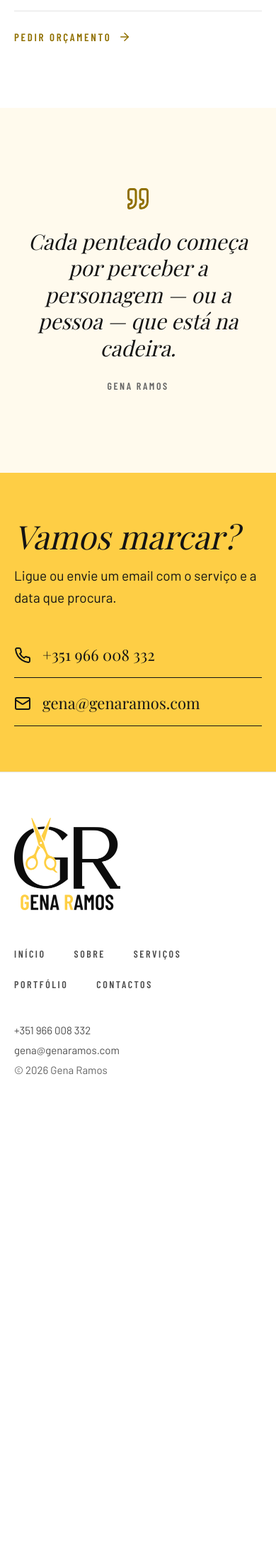
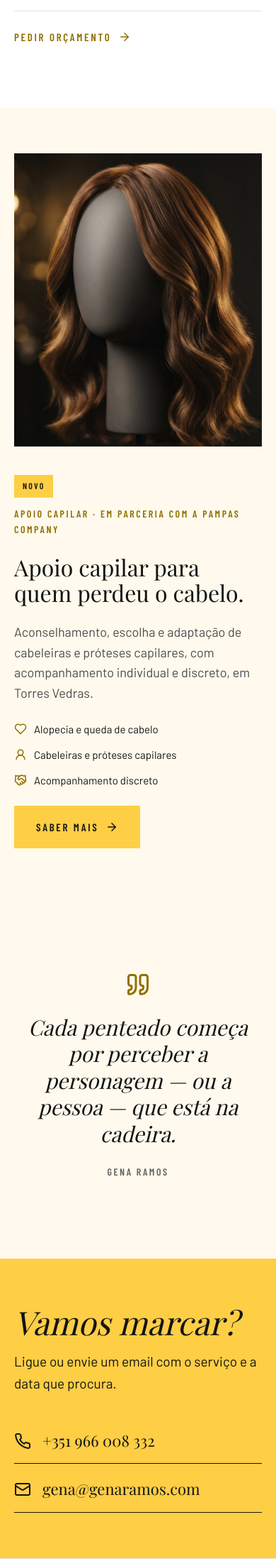
Before and after one commit to RicardoEPRodrigues/genaramos.com, a Jekyll site: the page built from servicos.md, in a window 390 px wide. Shown: the part 3632-5838 px from the top of the page at 71% size. Built offline with Jekyll 4.4.1, drawn with Linux system fonts in a browser that asks for light colours; some web fonts are replaced; before the commit the page ends 5215 px from its top, so only the background shows below that.

Commit message:
Add Apoio Capilar page for hair-loss and wig support with Pampas Company
New /apoio-capilar/ page (menu item) for Gena's partnership with Pampas
Company in Torres Vedras: services for people with hair loss or who wear
wigs, a note for clinics and health professionals, and the location.

- Highlight it on the home page after the bio and on the Serviços page
  (_includes/support-teaser.html, copy from the page's teaser).
- Swap home section backgrounds so tinted and plain sections alternate.
- New icons, CMS fields, and an AI-generated stand-in wig photo until
  there are real photos from Pampas.
- Keep the partnership flyer (pen/Pampas.jpeg) as the content source.

Co-Authored-By: Claude Opus 5.5 <noreply@anthropic.com>

```diff
--- a/_includes/nav-links.html
+++ b/_includes/nav-links.html
@@ -1,5 +1,5 @@
 {%- comment -%} The menu, in order. Marks the current page. {%- endcomment -%}
-{%- assign items = "Início|/,Sobre|/sobre/,Serviços|/servicos/,Portfólio|/portfolio/,Contactos|/contactos/" | split: "," -%}
+{%- assign items = "Início|/,Sobre|/sobre/,Serviços|/servicos/,Apoio Capilar|/apoio-capilar/,Portfólio|/portfolio/,Contactos|/contactos/" | split: "," -%}
 {%- for item in items -%}
     {%- assign parts = item | split: "|" -%}
     <li><a href="{{ parts[1] | relative_url }}"{% if page.url == parts[1] %} aria-current="page"{% endif %}>{{ parts[0] }}</a></li>
--- /dev/null
+++ b/_includes/support-teaser.html
@@ -0,0 +1,23 @@
+{%- comment -%}
+    The "Apoio Capilar" highlight used on the home and services pages. Its words come from the
+    teaser in apoio-capilar.md; pass title= and text= to override them.
+{%- endcomment -%}
+{%- assign sp = site.pages | where: "url", "/apoio-capilar/" | first -%}
+{%- if sp -%}
+<section class="support-teaser{% if include.compact %} support-teaser--compact{% endif %}">
+    <div class="shell support-teaser__row">
+        {% if sp.image %}<img class="support-teaser__photo" src="{{ sp.image | relative_url }}" alt="{{ sp.image_alt }}" loading="lazy">{% endif %}
+        <div class="support-teaser__text">
+            <p class="support-teaser__tag"><span class="pill">Novo</span><span>{{ sp.title }} · {{ sp.kicker }}</span></p>
+            <h2 class="section__title">{{ include.title | default: sp.teaser.title }}</h2>
+            <p class="support-teaser__lead">{{ include.text | default: sp.teaser.text }}</p>
+            {% if sp.teaser.points %}
+                <ul class="support-teaser__points">
+                    {% for p in sp.teaser.points %}<li>{% include icon.html name=p.icon %}{{ p.text }}</li>{% endfor %}
+                </ul>
+            {% endif %}
+            <a class="btn btn--primary" href="{{ sp.url | relative_url }}">Saber mais{% include icon.html name="arrow-right" %}</a>
+        </div>
+    </div>
+</section>
+{%- endif -%}
--- a/_layouts/services.html
+++ b/_layouts/services.html
@@ -29,6 +29,8 @@ layout: default
     </section>
 {% endfor %}
 
+{% include support-teaser.html compact=true title=page.support_title text=page.support_text %}
+
 {% if page.quote %}
 <section class="quote">
     <div class="shell">
--- a/_sass/_pages.scss
+++ b/_sass/_pages.scss
@@ -114,3 +114,45 @@
 .audiences__title { font-size: 28px; }
 
 .podcast { display: flex; flex-wrap: wrap; justify-content: space-between; align-items: center; gap: 32px; padding-top: 96px; padding-bottom: 96px; .section__title { font-size: 44px; } }
+
+/* ---------- Apoio Capilar ---------- */
+.support-hero { padding-top: 56px; }
+.support-hero .page-head__title { font-size: 80px; @media #{$tablet} { font-size: 60px; } @media #{$phone} { font-size: 44px; } }
+.support-hero__figure { position: relative; }
+.support-hero__badge {
+  position: absolute; left: -56px; bottom: 32px; width: 300px;
+  display: flex; flex-direction: column; gap: 4px; padding: 20px 24px;
+  background: var(--surface); border: 1px solid var(--rule); font-size: 15px; line-height: 1.4;
+  .kicker { font-size: 13px; margin: 0; }
+  @media #{$tablet} { position: static; width: auto; margin-top: -1px; }
+}
+
+.two-col { display: grid; grid-template-columns: 420px 1fr; gap: 96px; align-items: start; @media #{$tablet} { grid-template-columns: 1fr; gap: 40px; } }
+.two-col__head .section__title { margin-bottom: 20px; }
+.two-col__text { color: var(--muted); }
+
+.icon-rows li { display: flex; align-items: center; gap: 28px; padding: 26px 0; border-bottom: 1px solid var(--rule); &:first-child { padding-top: 0; } }
+.icon-rows .contact-rows__icon { width: 56px; height: 56px; .icon { width: 24px; height: 24px; } }
+.icon-rows__text { font-family: $font-display; font-size: 26px; line-height: 1.25; @media #{$phone} { font-size: 20px; } }
+
+.statement { display: grid; grid-template-columns: 640px 1fr; gap: 96px; align-items: center; @media #{$tablet} { grid-template-columns: 1fr; gap: 28px; } }
+.statement__quote { font-family: $font-display; font-style: italic; font-size: 64px; line-height: 1.1; color: var(--accent); @media #{$phone} { font-size: 40px; } }
+.statement__text { font-size: 20px; }
+
+.health { padding-bottom: 120px; @media #{$phone} { padding-bottom: 72px; } }
+.health__card { display: flex; flex-wrap: wrap; align-items: center; gap: 32px 48px; padding: 56px 64px; border: 1px solid var(--accent); @media #{$phone} { padding: 32px 24px; } }
+.health__icon { display: inline-flex; align-items: center; justify-content: center; width: 80px; height: 80px; flex: none; border-radius: 50%; background: var(--accent-fill); color: var(--on-accent); .icon { width: 34px; height: 34px; } }
+.health__text { flex: 1 1 420px; display: flex; flex-direction: column; gap: 12px; p { color: var(--muted); } }
+.health__title { font-size: 34px; @media #{$phone} { font-size: 26px; } }
+
+/* Highlight on the home and services pages. */
+.support-teaser { background: var(--surface); padding: 100px 0; @media #{$phone} { padding: 64px 0; } }
+.support-teaser__row { display: grid; grid-template-columns: 440px 1fr; gap: 80px; align-items: center; @media #{$tablet} { grid-template-columns: 1fr; gap: 40px; } }
+.support-teaser--compact .support-teaser__row { grid-template-columns: 360px 1fr; @media #{$tablet} { grid-template-columns: 1fr; } }
+.support-teaser--compact .section__title { font-size: 44px; @media #{$phone} { font-size: 32px; } }
+.support-teaser__photo { width: 100%; aspect-ratio: 44 / 52; object-fit: cover; @media #{$tablet} { max-width: 440px; } }
+.support-teaser__text { display: flex; flex-direction: column; gap: 24px; align-items: flex-start; }
+.support-teaser__tag { @include caps(14px); display: flex; flex-wrap: wrap; align-items: center; gap: 12px; color: var(--accent); }
+.pill { @include caps(12px); padding: 6px 12px; background: var(--accent-fill); color: var(--on-accent); }
+.support-teaser__lead { color: var(--muted); font-size: 18px; }
+.support-teaser__points { display: flex; flex-wrap: wrap; gap: 12px 28px; li { display: flex; align-items: center; gap: 10px; font-size: 15px; } .icon { color: var(--accent); } }
--- /dev/null
+++ b/apoio-capilar.md
@@ -0,0 +1,43 @@
+---
+layout: support
+title: Apoio Capilar
+permalink: /apoio-capilar/
+description: Apoio e soluções capilares para quem enfrenta a queda de cabelo, em parceria com a Pampas Company, em Torres Vedras.
+kicker: Em parceria com a Pampas Company
+headline: Apoio e soluções para o seu
+headline_accent: bem-estar.
+lead: Em parceria com a Pampas Company, ofereço um espaço de apoio, cuidado e soluções capilares personalizadas, com privacidade, sensibilidade e profissionalismo.
+image: /assets/uploads/apoio-wig.jpg
+image_alt: Cabeleira de cabelo natural castanho e ondulado num suporte
+includes_kicker: Os serviços incluem
+includes_title: Um acompanhamento pensado para si.
+includes_text: Cada pessoa chega com uma história diferente. O primeiro passo é uma conversa, sem pressa e com toda a discrição.
+includes:
+  - { icon: user-round, text: "Aconselhamento e escolha de cabeleiras e próteses capilares" }
+  - { icon: heart, text: "Soluções personalizadas para situações de alopecia e queda de cabelo" }
+  - { icon: sparkles, text: "Colocação, adaptação e personalização" }
+  - { icon: scissors, text: "Corte, penteado e manutenção" }
+  - { icon: handshake, text: "Acompanhamento individual e discreto" }
+quote: Experiência, sensibilidade e dedicação.
+quote_text: Com mais de 30 anos de experiência na área dos cabelos, em cinema, teatro e televisão, coloco o meu conhecimento ao serviço de quem procura recuperar a confiança e sentir-se bem consigo.
+health_title: Para clínicas, hospitais e profissionais de saúde
+health_text: Estamos disponíveis para colaborar com clínicas, hospitais e profissionais de saúde, garantindo um apoio digno, discreto e humano.
+partner:
+  name: Pampas Company
+  address: Mercado Municipal de Torres Vedras · Piso 1
+  map_url: https://www.google.com/maps/search/?api=1&query=Mercado+Municipal+de+Torres+Vedras
+  phone: "918 730 343"
+  phone_link: "+351918730343"
+where_title: Pampas Company, Torres Vedras.
+where_text: Um espaço reservado, com privacidade. Marque antes a sua visita.
+teaser:
+  title: Apoio e soluções para quem enfrenta a queda de cabelo.
+  text: Seja por tratamentos oncológicos, alopecia ou outras situações, ofereço um acompanhamento especializado, com privacidade e sensibilidade, para recuperar a confiança e sentir-se bem consigo.
+  points:
+    - { icon: heart, text: "Alopecia e queda de cabelo" }
+    - { icon: user-round, text: "Cabeleiras e próteses capilares" }
+    - { icon: handshake, text: "Acompanhamento discreto" }
+band_title: Vamos conversar?
+band_text: Porque sentir-se bem consigo mesma faz toda a diferença.
+---
+A queda de cabelo pode ser uma realidade difícil em qualquer fase da vida, seja por tratamentos oncológicos, alopecia ou outras situações. Aqui encontra um acompanhamento especializado, para recuperar a sua confiança e sentir-se bem consigo mesma.
--- a/servicos.md
+++ b/servicos.md
@@ -5,6 +5,8 @@ permalink: /servicos/
 kicker: Serviços
 headline: Do salão ao set, o mesmo cuidado em cada fio.
 intro: Atendo clientes particulares conforme a disponibilidade da agenda de produções. Cada trabalho é adaptado a quem está na cadeira.
+support_title: Apoio capilar para quem perdeu o cabelo.
+support_text: Aconselhamento, escolha e adaptação de cabeleiras e próteses capilares, com acompanhamento individual e discreto, em Torres Vedras.
 quote: Cada penteado começa por perceber a personagem — ou a pessoa — que está na cadeira.
 band_title: Vamos marcar?
 band_text: Ligue ou envie um email com o serviço e a data que procura.
```
Also changed, not shown: CLAUDE.md (+3 -2 lines), _layouts/home.html (+6 -2 lines), _layouts/support.html (added, +83 -0 lines), admin/config.yml (+59 -0 lines), _includes/icons/handshake.svg (added), _includes/icons/heart.svg (added), _includes/icons/sparkles.svg (added), _includes/icons/stethoscope.svg (added), _includes/icons/user-round.svg (added), assets/uploads/apoio-wig.jpg (added), pen/Pampas.jpeg (added), pen/images/apoio-wig-full.jpg (added), pen/images/apoio-wig.jpg (added), 1 other file.
